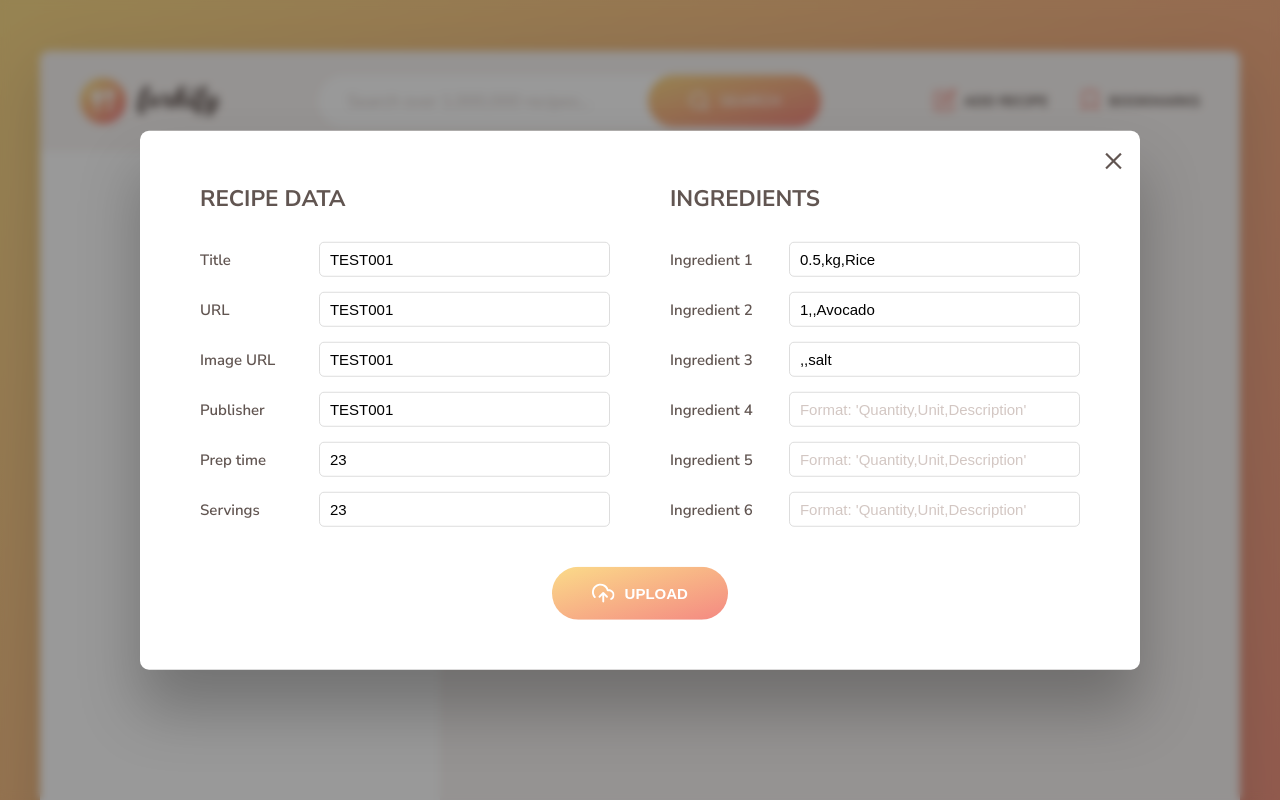
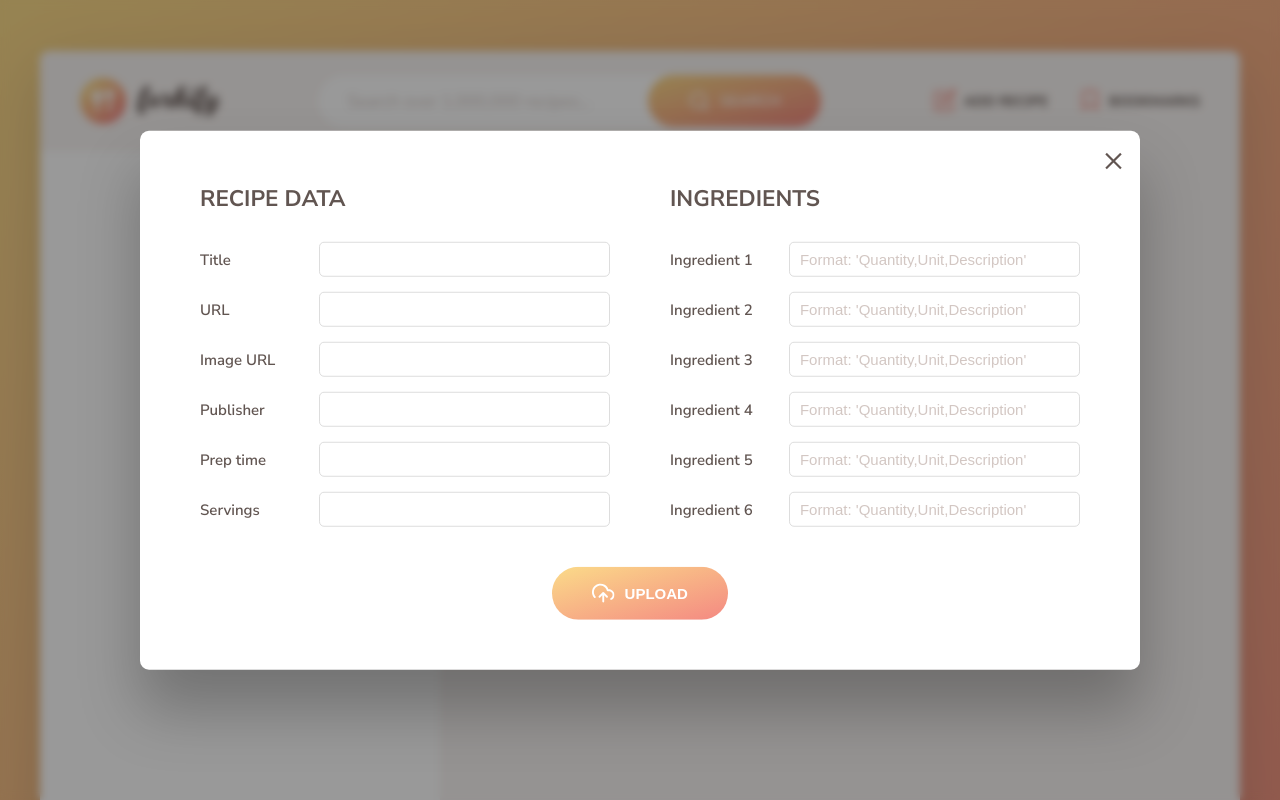
Before and after one commit to Ufrian/forkify, a website built with Parcel: page index.html in a window 1280 px wide. Both pictures are taken after a click on the button "ADD RECIPE". Shown: the top 800 px of the page. Built offline with nearby package versions, Linux system fonts and the light colour scheme.

Commit message:
Cleaned html

```diff
--- a/index.html
+++ b/index.html
@@ -263,24 +263,24 @@
         <div class="upload__column">
           <h3 class="upload__heading">Recipe data</h3>
           <label>Title</label>
-          <input value="TEST001" required name="title" type="text" />
+          <input value="" required name="title" type="text" />
           <label>URL</label>
-          <input value="TEST001" required name="sourceUrl" type="text" />
+          <input value="" required name="sourceUrl" type="text" />
           <label>Image URL</label>
-          <input value="TEST001" required name="image" type="text" />
+          <input value="" required name="image" type="text" />
           <label>Publisher</label>
-          <input value="TEST001" required name="publisher" type="text" />
+          <input value="" required name="publisher" type="text" />
           <label>Prep time</label>
-          <input value="23" required name="cookingTime" type="number" />
+          <input value="" required name="cookingTime" type="number" />
           <label>Servings</label>
-          <input value="23" required name="servings" type="number" />
+          <input value="" required name="servings" type="number" />
         </div>
 
         <div class="upload__column">
           <h3 class="upload__heading">Ingredients</h3>
           <label>Ingredient 1</label>
           <input
-            value="0.5,kg,Rice"
+            value=""
             type="text"
             required
             name="ingredient-1"
@@ -288,14 +288,14 @@
           />
           <label>Ingredient 2</label>
           <input
-            value="1,,Avocado"
+            value=""
             type="text"
             name="ingredient-2"
             placeholder="Format: 'Quantity,Unit,Description'"
           />
           <label>Ingredient 3</label>
           <input
-            value=",,salt"
+            value=""
             type="text"
             name="ingredient-3"
             placeholder="Format: 'Quantity,Unit,Description'"
```
